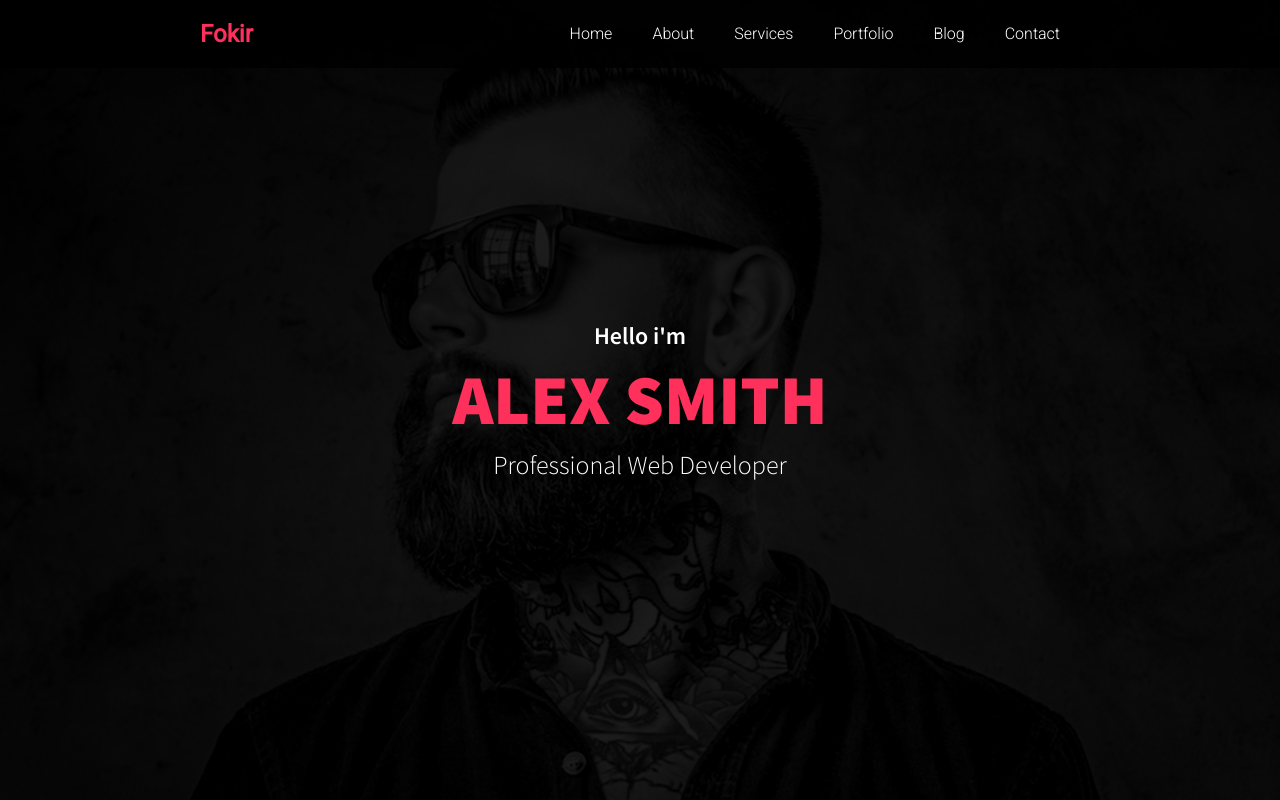
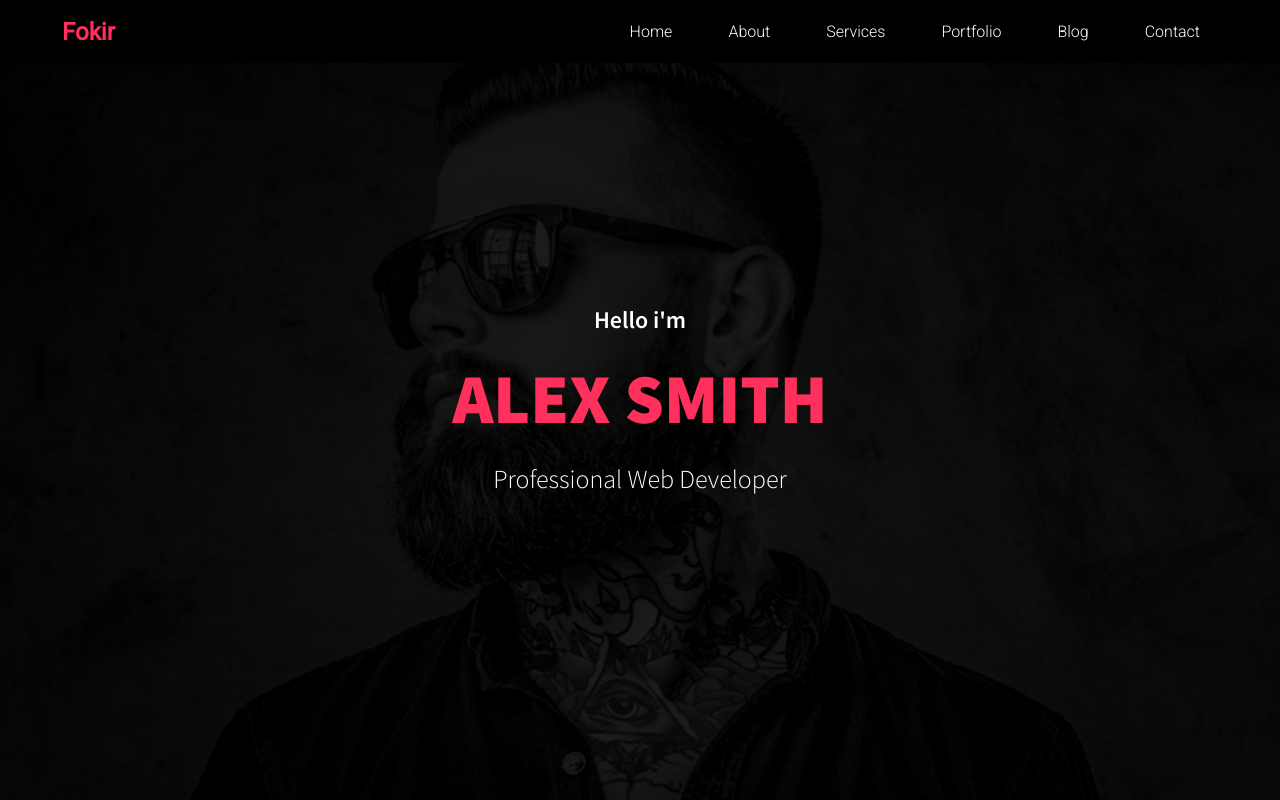
Before and after one commit to Ahmed-Shaltout3g/personal-web-Fokir, a plain HTML site: page index.html in a window 1280 px wide. Shown: the top 800 px of the page. Drawn offline with Linux system fonts and the light colour scheme.

Commit message:
some bootstrap

```diff
--- a/css.css
+++ b/css.css
@@ -41,14 +41,14 @@ hr
     z-index: 99999;
     display:flex;
     justify-content: space-between;
-    padding: 0px 200px ;
+    padding: 0px 50px ;
 
 
 }
 
-.logo a
+.navbar-brand
 {
-    padding: 20px 0px;
+    padding: 10px 0px;
     color: #ff305b;
     font-family: 'Roboto', sans-serif ;
     font-size: 24px;
@@ -57,16 +57,16 @@ hr
 
 }
 
-.navbar ul
+/* .navbar ul
 {
 
     display:flex;
 
 
-}
+} */
 .navbar li
 {
-    margin: 20px;
+    margin: 10px;
     font-family: 'Roboto', sans-serif ;
     font-weight: 300;
     color: #ffffff;
@@ -83,27 +83,7 @@ hr
     color: #ff305b;
 }
 
-
-@media screen and  (max-width:768px)
-{
-    .navbar
-
-    {
-
-        justify-content: space-around;
-    }
-
-    .logo a
-    {
-        padding: 0;
-    }
-
-    .navbar li
-    {
-        margin: 4px;
-    }
-
-}
+/*
 
 
 /*             _______ ____________ _______________ _____________        */
--- a/index.html
+++ b/index.html
@@ -9,29 +9,50 @@
     <link rel="preconnect" href="https://fonts.googleapis.com">
     <link rel="preconnect" href="https://fonts.gstatic.com" crossorigin>
     <link href="https://fonts.googleapis.com/css2?family=Roboto:wght@300;400&family=Source+Sans+Pro:ital,wght@0,300;0,400;0,600;0,900;1,600&display=swap" rel="stylesheet">
+    <link rel="stylesheet" href="bootstrap.min.css">
     <link rel="stylesheet" href="css.css" >
 </head>
 
 
 <body>
+    <nav class="navbar navbar-expand-lg bg-black">
+        <div class="container-fluid">
+          <a class="navbar-brand " href="#">Fokir</a>
+          <button class="navbar-toggler" type="button" data-bs-toggle="collapse" data-bs-target="#navbarSupportedContent" aria-controls="navbarSupportedContent" aria-expanded="false" aria-label="Toggle navigation">
+            <span class="navbar-toggler-icon"></span>
+          </button>
+          <div class="collapse navbar-collapse" id="navbarSupportedContent">
+            <ul class="navbar-nav ms-auto mb-2 mb-lg-0">
+
+              <li class="nav-item">
+                <li><a class="nav-link  " href="#home">Home</a></li>
+              </li>
+              <li class="nav-item">
+                <li><a class="nav-link" href="#about">About</a></li>
+              </li>
+              <li class="nav-item">
+                <li><a class="nav-link" href="#services">Services</a></li>
+              </li>
+              <li class="nav-item">
+                <li><a class="nav-link" href="#portfolio">Portfolio</a></li>
+              </li>
+              <li class="nav-item">
+                <li><a class="nav-link" href="#blog">Blog</a></li>
+              </li>
+              <li class="nav-item">
+                <li><a class="nav-link" href="#contact">Contact</a></li>
+              </li>
 
 
-    <nav class="navbar">
-        <div class="logo">
-            <a href="index.html">Fokir</a>
+            </ul>
+
+          </div>
         </div>
-        <ul>
-            <li><a href="#">Home</a></li>
-            <li><a href="#about">About</a></li>
-            <li><a href="#services">Services</a></li>
-            <li><a href="#portfolio">Portfolio</a></li>
-            <li><a href="#blog">Blog</a></li>
-            <li><a href="#contact">Contact</a></li>
-        </ul>
+      </nav>
 
-    </nav>
 
-    <header class="table">
+
+    <header class="table "id="home">
         <div class="layer">
             <div class="slider-text">
                 <h3>Hello i'm</h3>
@@ -213,7 +234,7 @@
             <br>
             <input type="text" class="sub" name="subject" id="subject" placeholder="  Subject" required>
             <br/>
-            <textarea name="message" id="message" cols="80" rows="6" placeholder="  Message for me " required></textarea>
+            <textarea name="message" id="message" cols="89" rows="6" placeholder="  Message for me " required></textarea>
             <br/>
             <button type="submit" >SEND MESSAGE</button>
         </form>
@@ -231,6 +252,6 @@
     <br>
     <a href="https://github.com/Ahmed-Shaltout3g" target="_blank"> Git hub</a>
 </section>
-
+<script src="bootstrap.bundle.min.js"></script>
 </body>
 </html>
```
Also changed, not shown: bootstrap.bundle.min.js (added), bootstrap.min.css (added).
